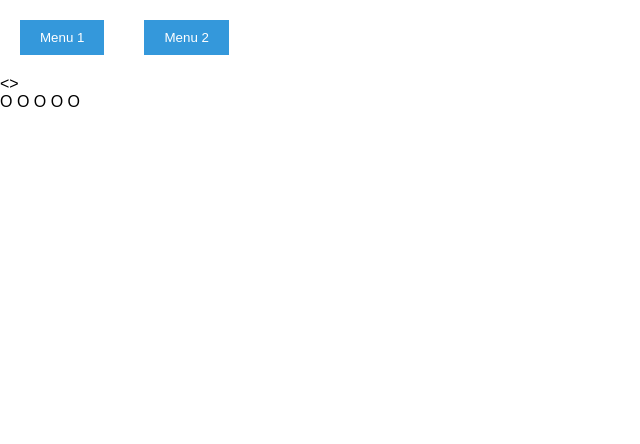
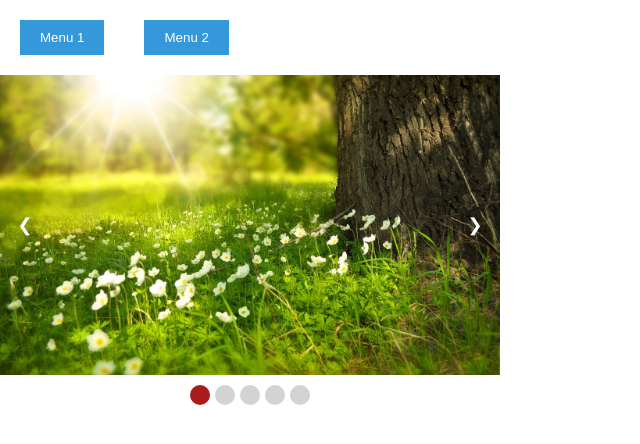
Before and after one commit to BillyBooglyBob/common-dynamic-features, a website built with webpack: page src/index.html in a window 1280 px wide. Shown: the whole page, without its empty margins (0-640 px from the left). Built offline with nearby package versions, Linux system fonts and the light colour scheme.

Commit message:
created slide show

```diff
--- a/src/css/image_slider.css
+++ b/src/css/image_slider.css
@@ -1,9 +1,67 @@
 .image-slider-container {
     display: flex;
     flex-direction: column;
+    align-items: center;
+    gap: 10px;
 }
 
 .image-slider {
     display: flex;
     flex-direction: row;
+    justify-content: space-between;
+    align-items: center;
+
+    width: 500px;
+    height: 300px;
+    background-color: lightblue;
+    background-size: cover;
+    background-position: center;
+    background-repeat: no-repeat;
 }
+
+.image-slider-action {
+    padding: 10px;
+    width: 30px;
+    height: 50px;
+    background-color: transparent;
+    font-weight: 400;
+    color: white;
+    font-size: large;
+
+    display: flex;
+    justify-content: center;
+    align-items: center;
+}
+
+.image-slider-forward {
+    border-radius: 5px 0px 0px 5px;
+}
+
+.image-slider-backward {
+    border-radius: 0px 5px 5px 0px;
+}
+
+.image-slider-action:hover {
+    background-color: rgb(87, 87, 87);
+    opacity: 0.8;
+}
+
+.image-slider-navigation-circles {
+    display: flex;
+    flex-direction: row;
+    gap: 5px;
+}
+
+.image-slider-navigation-circle {
+    border-radius: 100%;
+    width: 20px;
+    height: 20px;
+    background-color: lightgray;
+}
+
+.image-slider-navigation-selected {
+    border-radius: 100%;
+    width: 20px;
+    height: 20px;
+    background-color: rgb(170, 27, 27);
+}
--- a/src/index.html
+++ b/src/index.html
@@ -50,17 +50,13 @@
     </div>
 
     <!-- image slider -->
-    <div class="image-slider-container">
-        <div class="image-slider">
-            <div class="image-slider-backward"><</div>
-            <div class="image" id="image 1">image 1</div>
-            <div class="image" id="image 2">image 2</div>
-            <div class="image" id="image 3">image 3</div>
-            <div class="image" id="image 4">image 4</div>
-            <div class="image" id="image 5">image 5</div>
-            <div class="image-slider-forward">></div>
+    <div class="image-slider-container" id="image-slider-container-1">
+        <div class="image-slider" id="image-slider-1">
+            <div class="image-slider-action image-slider-backward">&#10094;</div>
+            <div class="image-slider-action image-slider-forward">&#10095;</div>
         </div>
-        <div class="image-slider-navigation-circles">O O O O O</div>
+        <div class="image-slider-navigation-circles">
+        </div>
     </div>
     </div>
 </body>
--- a/src/index.js
+++ b/src/index.js
@@ -23,21 +23,78 @@ document.addEventListener('DOMContentLoaded', function () {
 
 // image slider
 document.addEventListener('DOMContentLoaded', function () {
-    const images = document.querySelectorAll('.image');
+    // array of all the images
+    // counter for which image it is
+    // function with the button, so it add or subtract from the counter
+    // if it exceeds 4, go back to 0
+    // if it goes below 0, go to 4
 
-    images.forEach(function (image) {
-        image.style.display = 'none';
+    // select image from the array using the counter and change the image
+    // plus the relevant icon with the number
+    const imageSliderContainer = document.getElementById('image-slider-container-1');
+    const imageSlider = imageSliderContainer.querySelector('.image-slider');
+    const forwardButton = imageSlider.querySelector('.image-slider-forward');
+    const backwardButton = imageSlider.querySelector('.image-slider-backward');
+    const navigationCircles = imageSliderContainer.querySelector('.image-slider-navigation-circles');
 
 
-        // const toggleButton = dropdown.querySelector('.dropdown-toggle');
-        // const dropdownContent = dropdown.querySelector('.dropdown-content');
+    const images = ['./images/img1.jpg', './images/img2.jpg', './images/img3.jpg',
+    './images/img4.jpg', './images/img5.png'];
+    let currentImage = 0;
 
-        // toggleButton.addEventListener('mouseenter', function () {
-        //     dropdownContent.style.display = 'block';
-        // });
+    // change 1 for forward
+    // change -1 for backward
 
-        // dropdown.addEventListener('mouseleave', function () {
-        //     dropdownContent.style.display = 'none';
-        // });
-    });
+    /* change the current image
+        1 for forward
+       -1 for backward
+     */
+    function changeSlide(change) {
+        currentImage += change;
+
+        if (currentImage === 5) {
+            currentImage = 0;
+        } else if (currentImage === -1) {
+            currentImage = 4;
+        }
+        redraw();
+    }
+
+    function showSlide() {
+        imageSlider.style.backgroundImage = `url('${images[currentImage]}')`;
+    }
+
+
+    function createCircle(index) {
+        const newCircle = document.createElement('div');
+
+        if (index === currentImage) {
+            newCircle.className = 'image-slider-navigation-selected';
+        } else {
+            newCircle.className = 'image-slider-navigation-circle';
+        }
+
+        navigationCircles.appendChild(newCircle);
+    }
+
+    // add navigation circles based on number of images
+    // colour navigation circle if it is selected
+    function updateNavigationCircles() {
+        // clear existing circles
+        navigationCircles.innerHTML = '';
+
+        for (let i = 0; i < images.length; i++) {
+            createCircle(i);
+        }
+    }
+
+    function redraw() {
+        showSlide();
+        updateNavigationCircles();
+    }
+
+    redraw();
+    forwardButton.addEventListener("click", () => changeSlide(1));
+    backwardButton.addEventListener("click", () => changeSlide(-1));
+
 });
```
Also changed, not shown: src/images/img1.jpg (added), src/images/img2.jpg (added), src/images/img3.jpg (added), src/images/img4.jpg (added), src/images/img5.png (added).
